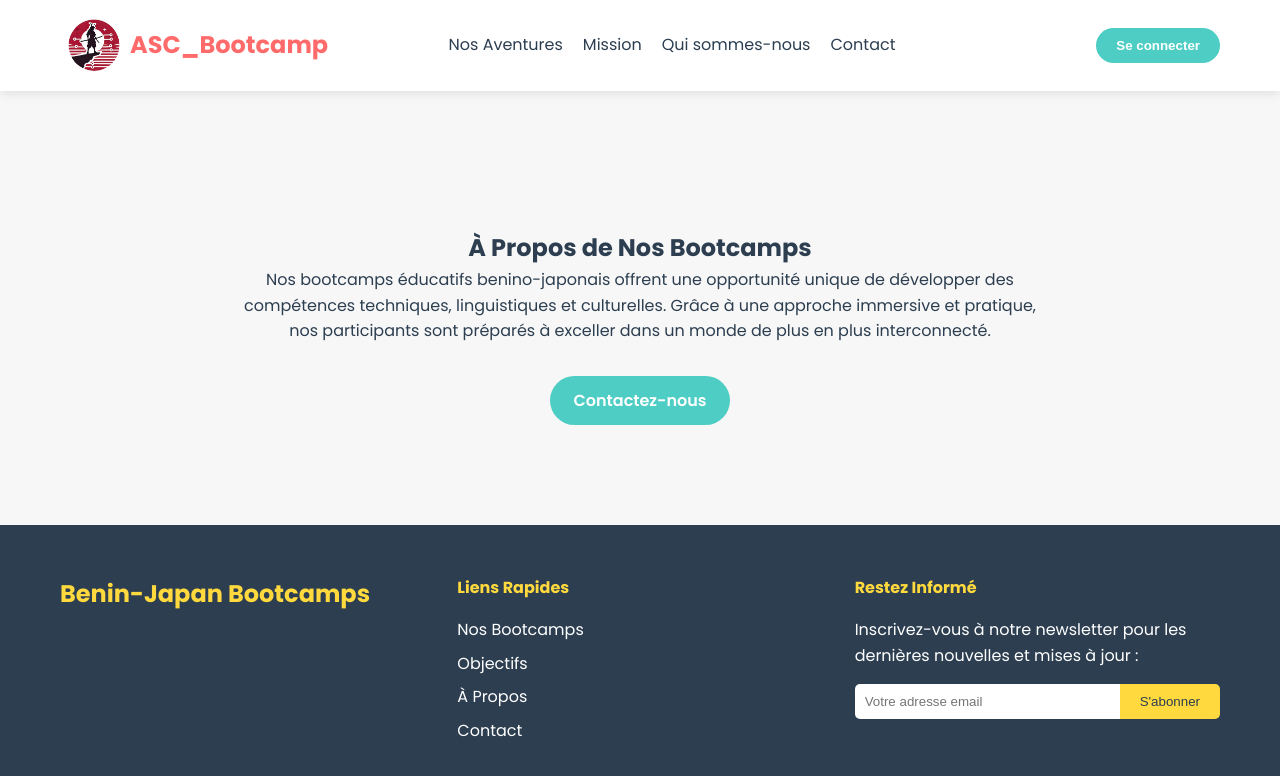
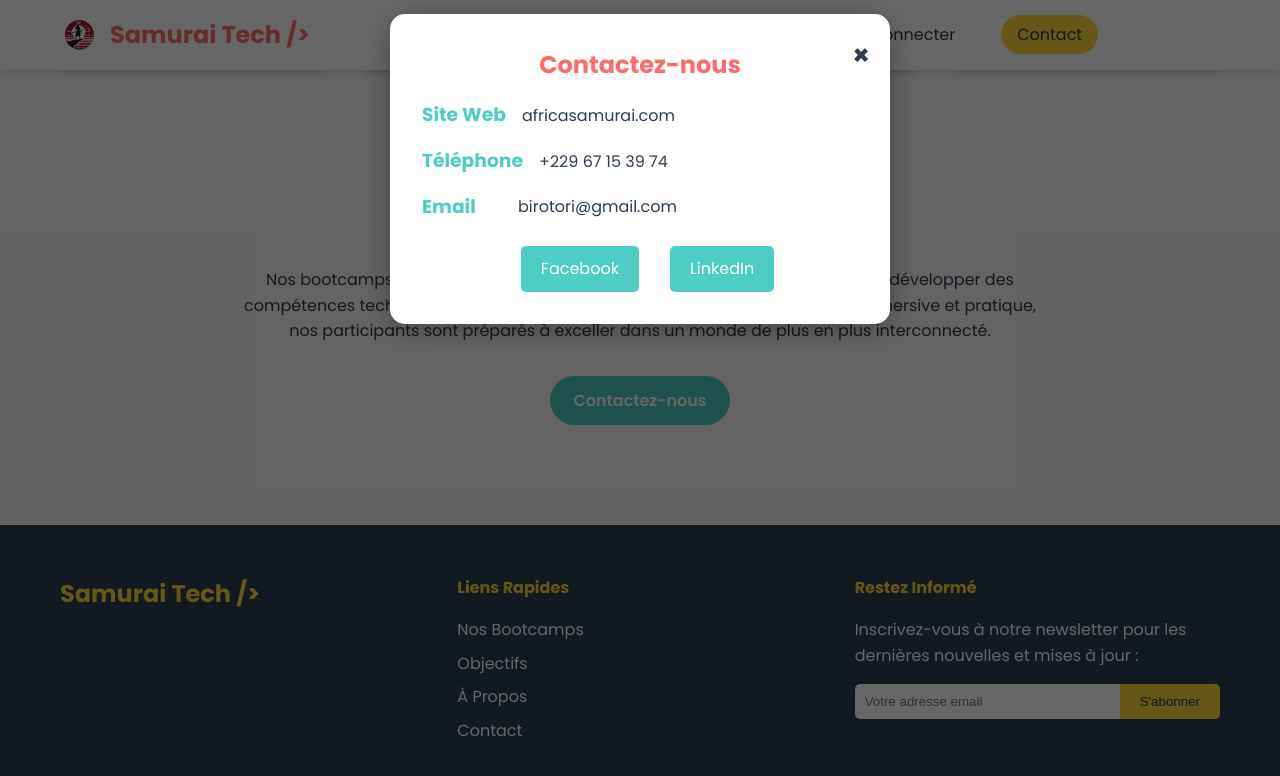
Before and after one commit to Baroka-wp/asc_boot, a plain HTML site: page index.html in a window 1280 px wide. Both pictures are taken after a click on the link "Contactez-nous". Shown: the part 1460-2236 px from the top of the page. Drawn offline with Linux system fonts and the light colour scheme.

Commit message:
add contact modal

```diff
--- a/index.html
+++ b/index.html
@@ -5,18 +5,27 @@
         <meta name="viewport" content="width=device-width, initial-scale=1.0">
         <title>Africa Samurai Bootcamp - Aventure Tech pour Ados</title>
         <link rel="stylesheet" href="styles.css">
-    <link href="https://fonts.googleapis.com/css2?family=Poppins:wght@300;400;600;700&display=swap" rel="stylesheet">
+        <link
+            href="https://fonts.googleapis.com/css2?family=Poppins:wght@300;400;600;700&display=swap"
+            rel="stylesheet">
+        <link
+            href="https://fonts.googleapis.com/icon?family=Material+Icons"
+            rel="stylesheet">
     </head>
     <body>
         <header>
             <div class="container">
-            <div class="logo"><img class="logo"  src="logo.png" alt="">ASC_Bootcamp</div>
+                <div class="logo">
+                    <img class="logo" src="logo.png" alt="ASC Logo">
+                    <span>Samurai Tech /></span>
+                </div>
                 <nav>
                     <ul class="nav-links">
                         <li><a href="#bootcamps">Nos Aventures</a></li>
                         <li><a href="#objectifs">Mission</a></li>
                         <li><a href="#about">Qui sommes-nous</a></li>
-                    <li><a href="#contact">Contact</a></li>
+                        <li><a href="#" class="connect">Se connecter</a></li>
+                        <li><a href="#" class="contact-button">Contact</a></li>
                     </ul>
                 </nav>
                 <div class="hamburger">
@@ -24,7 +33,6 @@
                     <span></span>
                     <span></span>
                 </div>
-            <button class="connect">Se connecter</button>
             </div>
         </header>
 
@@ -33,8 +41,12 @@
                 <div class="container">
                     <div class="hero-content">
                         <h1>Deviens un Samurai de la Tech !</h1>
-                    <p>Rejoins notre dojo digital pour des aventures épiques en maths, programmation et culture japonaise. Du collège au lycée, lance-toi dans une quête de savoir unique !</p>
-                    <a href="#bootcamps" class="cta-button">Démarre ton aventure</a>
+                        <p>Rejoins notre dojo digital pour des aventures épiques
+                            en maths, programmation et culture japonaise. Du
+                            collège au lycée, lance-toi dans une quête de savoir
+                            unique !</p>
+                        <a href="#bootcamps" class="cta-button">Démarre ton
+                            aventure</a>
                     </div>
                 </div>
                 <div class="hero-background"></div>
@@ -55,19 +67,23 @@
                     <div class="objectifs-grid">
                         <div class="objectif-item">
                             <h3>Échanges Culturels</h3>
-                        <p>Favoriser les interactions entre jeunes Béninois et Japonais</p>
+                            <p>Favoriser les interactions entre jeunes Béninois
+                                et Japonais</p>
                         </div>
                         <div class="objectif-item">
                             <h3>Créativité et Innovation</h3>
-                        <p>Stimuler l'innovation à travers la collaboration interculturelle</p>
+                            <p>Stimuler l'innovation à travers la collaboration
+                                interculturelle</p>
                         </div>
                         <div class="objectif-item">
                             <h3>Communication Internationale</h3>
-                        <p>Développer des compétences en communication transculturelle</p>
+                            <p>Développer des compétences en communication
+                                transculturelle</p>
                         </div>
                         <div class="objectif-item">
                             <h3>Orientation Professionnelle</h3>
-                        <p>Inspirer des carrières liées aux relations bénino-japonaises</p>
+                            <p>Inspirer des carrières liées aux relations
+                                bénino-japonaises</p>
                         </div>
                     </div>
                 </div>
@@ -76,8 +92,13 @@
             <section id="about" class="about">
                 <div class="container">
                     <h2>À Propos de Nos Bootcamps</h2>
-                <p>Nos bootcamps éducatifs benino-japonais offrent une opportunité unique de développer des compétences techniques, linguistiques et culturelles. Grâce à une approche immersive et pratique, nos participants sont préparés à exceller dans un monde de plus en plus interconnecté.</p>
-                <a href="#contact" class="cta-button">Contactez-nous</a>
+                    <p>Nos bootcamps éducatifs benino-japonais offrent une
+                        opportunité unique de développer des compétences
+                        techniques, linguistiques et culturelles. Grâce à une
+                        approche immersive et pratique, nos participants sont
+                        préparés à exceller dans un monde de plus en plus
+                        interconnecté.</p>
+                    <a href="#" class="cta-button cta-button-contact">Contactez-nous</a>
                 </div>
             </section>
         </main>
@@ -87,24 +108,58 @@
                 <h2 id="modalTitle"></h2>
                 <div id="modalDescription"></div>
                 <form id="inscriptionForm">
-                <input type="text" name="nom" placeholder="Ton nom" required>
-                <input type="text" name="prenom" placeholder="Ton prénom" required>
-                <input type="number" name="age" placeholder="Ton âge" required>
+                    <input type="text" name="nom" placeholder="Ton nom"
+                        required>
+                    <input type="text" name="prenom" placeholder="Ton prénom"
+                        required>
+                    <input type="number" name="age" placeholder="Ton âge"
+                        required>
                     <select name="niveauEtude" required>
-                    <option value="">Ton niveau scolaire</option>
+                        <option value>Ton niveau scolaire</option>
                         <option value="college">Collège</option>
                         <option value="lycee">Lycée</option>
                     </select>
-                <input type="tel" name="telephone" placeholder="Numéro de téléphone d'un parent" required>
+                    <input type="tel" name="telephone"
+                        placeholder="Numéro de téléphone d'un parent" required>
                     <button type="submit">Rejoindre l'aventure</button>
                 </form>
+            </div>
+        </div>
+
+        <!-- Ajoutez ce modal à la fin du body, juste avant le script -->
+        <div id="contactModal" class="modal">
+            <div class="modal-content">
+                <span class="close">&times;</span>
+                <h2>Contactez-nous</h2>
+                <div class="contact-info">
+                    <div class="contact-item">
+                        <h3>Site Web</h3>
+                        <a href="https://africasamurai.com/"
+                            target="_blank">africasamurai.com</a>
+                    </div>
+                    <div class="contact-item">
+                        <h3>Téléphone</h3>
+                        <a href="tel:+22967153974">+229 67 15 39 74</a>
+                    </div>
+                    <div class="contact-item">
+                        <h3>Email</h3>
+                        <a
+                            href="mailto:birotori@gmail.com">birotori@gmail.com</a>
+                    </div>
+                </div>
+                <div class="social-links">
+                    <a href="https://www.facebook.com/AfricaSamurai"
+                        target="_blank" class="social-icon">Facebook</a>
+                    <a href="https://www.linkedin.com/company/africasamurai"
+                        target="_blank" class="social-icon">LinkedIn</a>
+                </div>
             </div>
         </div>
 
         <footer>
             <div class="container">
                 <div class="footer-content">
-                <div class="footer-logo">Benin-Japan Bootcamps</div>
+                    <div class="footer-logo">Samurai Tech /></div>
                     <div class="footer-links">
                         <h4>Liens Rapides</h4>
                         <a href="#bootcamps">Nos Bootcamps</a>
@@ -114,15 +169,18 @@
                     </div>
                     <div class="footer-newsletter">
                         <h4>Restez Informé</h4>
-                    <p>Inscrivez-vous à notre newsletter pour les dernières nouvelles et mises à jour :</p>
+                        <p>Inscrivez-vous à notre newsletter pour les dernières
+                            nouvelles et mises à jour :</p>
                         <form class="newsletter-form">
-                        <input type="email" placeholder="Votre adresse email">
+                            <input type="email"
+                                placeholder="Votre adresse email">
                             <button type="submit">S'abonner</button>
                         </form>
                     </div>
                 </div>
                 <div class="footer-bottom">
-                <p>&copy; 2024 Bootcamps Éducatifs Benino-Japonais. Tous droits réservés.</p>
+                    <p>&copy; 2024 Bootcamps Éducatifs Benino-Japonais. Tous
+                        droits réservés.</p>
                     <div class="social-links">
                         <a href="#" class="social-icon">FB</a>
                         <a href="#" class="social-icon">TW</a>
@@ -133,6 +191,6 @@
             </div>
         </footer>
 
-    <script src="script.js"></script>
+        <script src="script.js" defer></script>
     </body>
 </html>
--- a/script.js
+++ b/script.js
@@ -1,11 +1,15 @@
 // script.js
-document.addEventListener('DOMContentLoaded', function() {
+document.addEventListener('DOMContentLoaded', function () {
     const hamburger = document.querySelector('.hamburger');
     const navLinks = document.querySelector('.nav-links');
     const bootcampsList = document.getElementById('bootcampsList');
     const modal = document.getElementById('bootcampModal');
     const closeBtn = document.querySelector('.close');
     const inscriptionForm = document.getElementById('inscriptionForm');
+    const contactButton = document.querySelector('.contact-button');
+    const ctaButtonContact = document.querySelector('.cta-button-contact')
+    const contactModal = document.getElementById('contactModal');
+    const contactCloseBtn = contactModal.querySelector('.close');
 
     // Données des bootcamps
     const bootcamps = [
@@ -106,6 +110,30 @@ document.addEventListener('DOMContentLoaded', function() {
         inscriptionForm.querySelector('input[name="bootcampId"]').value = bootcampId;
     }
 
+    function showContactModal() {
+        contactModal.style.display = 'block';
+        setTimeout(() => {
+            contactModal.style.opacity = '1';
+        }, 10);
+    }
+
+    contactButton.addEventListener('click', () => {
+        showContactModal()
+    });
+
+    ctaButtonContact.addEventListener('click', () => {
+        showContactModal()
+    })
+
+    function closeContactModal() {
+        contactModal.style.opacity = '0';
+        setTimeout(() => {
+            contactModal.style.display = 'none';
+        }, 300);
+    }
+
+    contactCloseBtn.onclick = closeContactModal;
+
     // Fermeture du modal
     function closeModal() {
         modal.style.opacity = '0';
@@ -116,14 +144,17 @@ document.addEventListener('DOMContentLoaded', function() {
 
     closeBtn.onclick = closeModal;
 
-    window.onclick = function(event) {
+    window.onclick = function (event) {
         if (event.target == modal) {
             closeModal();
+        }
+        if (event.target == contactModal) {
+            closeContactModal();
         }
     }
 
     // Gestion du formulaire d'inscription
-    inscriptionForm.addEventListener('submit', function(e) {
+    inscriptionForm.addEventListener('submit', function (e) {
         e.preventDefault();
         const formData = new FormData(inscriptionForm);
         const data = Object.fromEntries(formData);
--- a/styles.css
+++ b/styles.css
@@ -28,8 +28,9 @@ body {
     padding: 0 20px;
 }
 
-.logo img{
-    width: 70px;
+.logo img {
+    width: 40px;
+    margin-right: 10px;
 }
 
 /* Header Styles */
@@ -61,6 +62,7 @@ header .container {
 .nav-links {
     display: flex;
     list-style: none;
+    align-items: center;
 }
 
 .nav-links li {
@@ -78,20 +80,22 @@ header .container {
     color: var(--primary-color);
 }
 
-.connect {
-    background-color: var(--secondary-color);
-    color: var(--white);
-    border: none;
-    padding: 10px 20px;
-    border-radius: 25px;
-    font-weight: 600;
-    cursor: pointer;
-    transition: background-color 0.3s ease, transform 0.3s ease;
+.nav-links .connect,
+.nav-links .contact-button {
+    padding: 8px 16px;
+    border-radius: 20px;
+    transition: background-color 0.3s ease, color 0.3s ease;
 }
 
-.connect:hover {
+.nav-links .contact-button {
+    background-color: var(--accent-color);
+    color: var(--text-color);
+}
+
+.nav-links .connect:hover,
+.nav-links .contact-button:hover {
     background-color: var(--primary-color);
-    transform: translateY(-2px);
+    color: var(--white);
 }
 
 /* Hero Section */
@@ -406,10 +410,6 @@ header .container {
         margin: 1rem 0;
     }
 
-    .connect {
-        margin-top: 1rem;
-    }
-
     .hamburger.active span:nth-child(1) {
         transform: rotate(45deg) translate(5px, 5px);
     }
@@ -557,3 +557,83 @@ footer.visible {
     opacity: 1;
     transform: translateY(0);
 }
+
+
+/* Styles pour le bouton de contact */
+.contact-button {
+    background-color: var(--accent-color);
+    color: var(--text-color);
+    border: none;
+    padding: 10px 20px;
+    border-radius: 25px;
+    font-weight: 600;
+    cursor: pointer;
+    transition: background-color 0.3s ease, transform 0.3s ease;
+    margin-left: 10px;
+}
+
+.contact-button:hover {
+    background-color: var(--primary-color);
+    color: var(--white);
+    transform: translateY(-2px);
+}
+
+/* Styles pour le modal de contact */
+#contactModal .modal-content {
+    max-width: 500px;
+}
+
+#contactModal h2 {
+    color: var(--primary-color);
+    margin-bottom: 1rem;
+    text-align: center;
+}
+
+#contactModal .contact-info {
+    display: flex;
+    flex-direction: column;
+    gap: 1rem;
+    margin-bottom: 1.5rem;
+}
+
+#contactModal .contact-item {
+    display: flex;
+    align-items: center;
+    gap: 1rem;
+}
+
+#contactModal .contact-item h3 {
+    min-width: 80px;
+    color: var(--secondary-color);
+}
+
+#contactModal .contact-item a {
+    color: var(--text-color);
+    text-decoration: none;
+    transition: color 0.3s ease;
+}
+
+#contactModal .contact-item a:hover {
+    color: var(--primary-color);
+}
+
+#contactModal .social-links {
+    display: flex;
+    justify-content: center;
+    gap: 1rem;
+    margin-top: 1.5rem;
+}
+
+#contactModal .social-icon {
+    display: inline-block;
+    padding: 10px 20px;
+    background-color: var(--secondary-color);
+    color: var(--white);
+    text-decoration: none;
+    border-radius: 5px;
+    transition: background-color 0.3s ease;
+}
+
+#contactModal .social-icon:hover {
+    background-color: var(--primary-color);
+}
```
Also changed, not shown: facebook.svg (added). Lines whose indentation alone changed are shown as unchanged.
